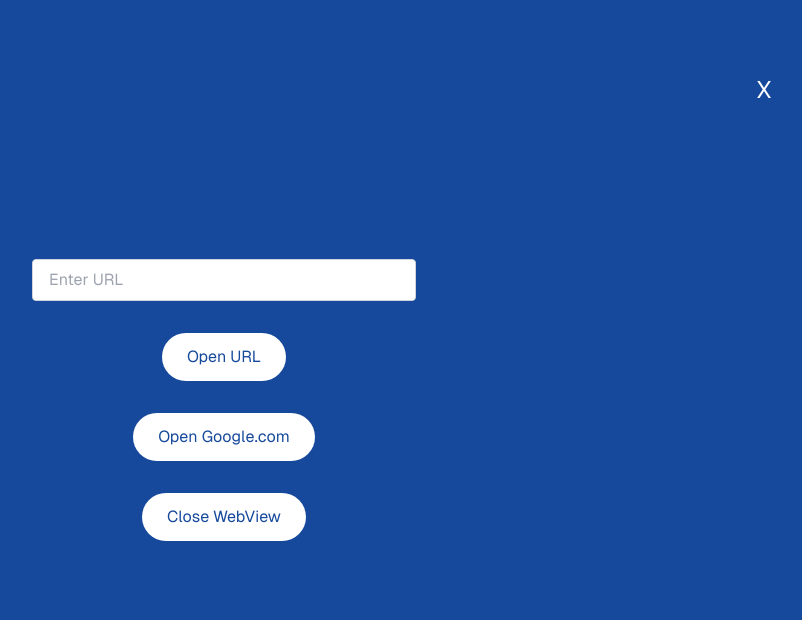
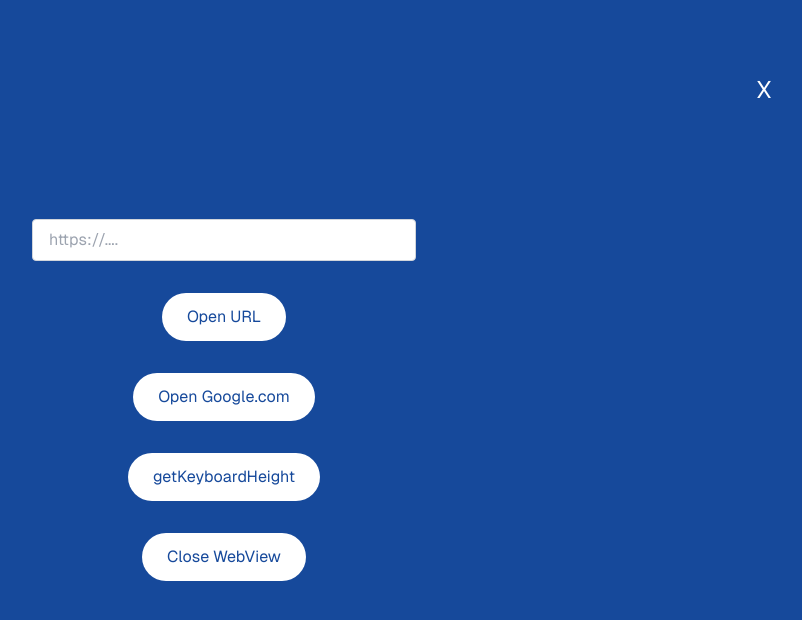
Before and after one commit to Ftittawat/jsbridge-is-working, a Next.js app: page / in a window 1280 px wide. Shown: the top 620 px of the page, without its empty margins (416-1218 px from the left). Built offline with nearby package versions, Linux system fonts and the light colour scheme.

Commit message:
Add getKeyboardHeight

```diff
--- a/src/app/page.tsx
+++ b/src/app/page.tsx
@@ -6,12 +6,14 @@ declare global {
     Android?: {
       closeWebView: () => void
       openExternalBrowser: (url: string) => void
+      getKeyboardHeight: () => void
     }
     webkit?: {
       messageHandlers?: {
         iOSApp?: {
           closeWebView: () => void
           openExternalBrowser: (url: string) => void
+          getKeyboardHeight: () => void
         }
       }
     }
@@ -20,9 +22,11 @@ declare global {
 
 export default function Home() {
   const [inputText, setInputText] = useState("")
+
   const handleInputChange = (event: React.ChangeEvent<HTMLInputElement>) => {
     setInputText(event.target.value)
-  };
+  }
+
   const closeView = () => {
     if (window.Android && window.Android.closeWebView) {
       window.Android.closeWebView()
@@ -30,6 +34,7 @@ export default function Home() {
       window.webkit.messageHandlers.iOSApp.closeWebView()
     }
   }
+
   const openBrowser = (url: string) => {
     if (window.Android && window.Android?.openExternalBrowser) {
       window.Android?.openExternalBrowser(url)
@@ -37,6 +42,15 @@ export default function Home() {
       window.webkit.messageHandlers.iOSApp.openExternalBrowser(url)
     }
   }
+
+  const keyboardHeight = () => {
+    if (window.Android && window.Android.getKeyboardHeight) {
+      window.Android.getKeyboardHeight()
+    } else if (window.webkit?.messageHandlers?.iOSApp) {
+      window.webkit.messageHandlers.iOSApp.getKeyboardHeight()
+    }
+  }
+
   return (
     <div className="grid grid-rows-[20px_1fr_20px] items-center justify-items-center min-h-screen h-full p-8 pt-16 pb-20 gap-16 sm:p-20 font-[family-name:var(--font-geist-sans)]">
       <header
@@ -49,24 +63,24 @@ export default function Home() {
           X
         </button>
       </header>
-      <main className="flex flex-col gap-8 row-start-2 items-center">
+      <main className="flex flex-col gap-8 row-start-2 items-center w-full">
         {/* <div className="flex gap-4 items-center flex-col sm:flex-row">
           <h1 className="font-poppins font-semibold text-white text-4xl text-end p-5 pb-2 pr-10 leading-[4rem]">
             <span className="text-4xl max-lg:text-2xl">JsBridge is Working</span>
           </h1>
         </div> */}
-        <div className="flex gap-4 items-center flex-col sm:flex-row">
+        <div className="flex gap-4 items-center flex-col sm:flex-row max-sm:w-full max-w-96">
           <input
             type="url"
-            placeholder="Enter URL"
-            className="border border-gray-300 text-black rounded px-4 py-2 text-sm sm:text-base w-full sm:w-96"
+            placeholder="https://...."
+            className="border border-gray-300 text-black rounded px-4 py-2 text-base w-full sm:w-96"
             value={inputText}
             onChange={handleInputChange}
           />
         </div>
         <div className="flex gap-4 items-center flex-col sm:flex-row">
           <button
-            className="rounded-full border border-solid border-transparent transition-colors flex items-center justify-center bg-foreground text-background gap-2 hover:bg-[#ccc] text-sm sm:text-base h-10 sm:h-12 px-5 sm:px-6"
+            className="rounded-full border border-solid border-transparent transition-colors flex items-center justify-center bg-foreground text-background gap-2 hover:bg-[#ccc] text-base h-10 sm:h-12 px-5 sm:px-6"
             onClick={() => openBrowser(inputText)}
           >
             Open URL
@@ -74,23 +88,23 @@ export default function Home() {
         </div>
         <div className="flex gap-4 items-center flex-col sm:flex-row">
           <button
-            className="rounded-full border border-solid border-transparent transition-colors flex items-center justify-center bg-foreground text-background gap-2 hover:bg-[#ccc] text-sm sm:text-base h-10 sm:h-12 px-5 sm:px-6"
+            className="rounded-full border border-solid border-transparent transition-colors flex items-center justify-center bg-foreground text-background gap-2 hover:bg-[#ccc] text-base h-10 sm:h-12 px-5 sm:px-6"
             onClick={() => openBrowser("https://www.google.co.th/")}
           >
             Open Google.com
           </button>
         </div>
-        {/* <div className="flex gap-4 items-center flex-col sm:flex-row">
-          <button
-            className="rounded-full border border-solid border-transparent transition-colors flex items-center justify-center bg-foreground text-background gap-2 hover:bg-[#ccc] text-sm sm:text-base h-10 sm:h-12 px-4 sm:px-5"
-            onClick={() => openBrowser("https://www.google.co.th/")}
-          >
-            getKeyboardHeight (not working)
-          </button>
-        </div> */}
         <div className="flex gap-4 items-center flex-col sm:flex-row">
           <button
-            className="rounded-full border border-solid border-transparent transition-colors flex items-center justify-center bg-foreground text-background gap-2 hover:bg-[#ccc] text-sm sm:text-base h-10 sm:h-12 px-5 sm:px-6"
+             className="rounded-full border border-solid border-transparent transition-colors flex items-center justify-center bg-foreground text-background gap-2 hover:bg-[#ccc] text-base h-10 sm:h-12 px-5 sm:px-6"
+             onClick={keyboardHeight}
+          >
+            getKeyboardHeight
+          </button>
+        </div>
+        <div className="flex gap-4 items-center flex-col sm:flex-row">
+          <button
+            className="rounded-full border border-solid border-transparent transition-colors flex items-center justify-center bg-foreground text-background gap-2 hover:bg-[#ccc] text-base h-10 sm:h-12 px-5 sm:px-6"
             onClick={closeView}
           >
             Close WebView
```
